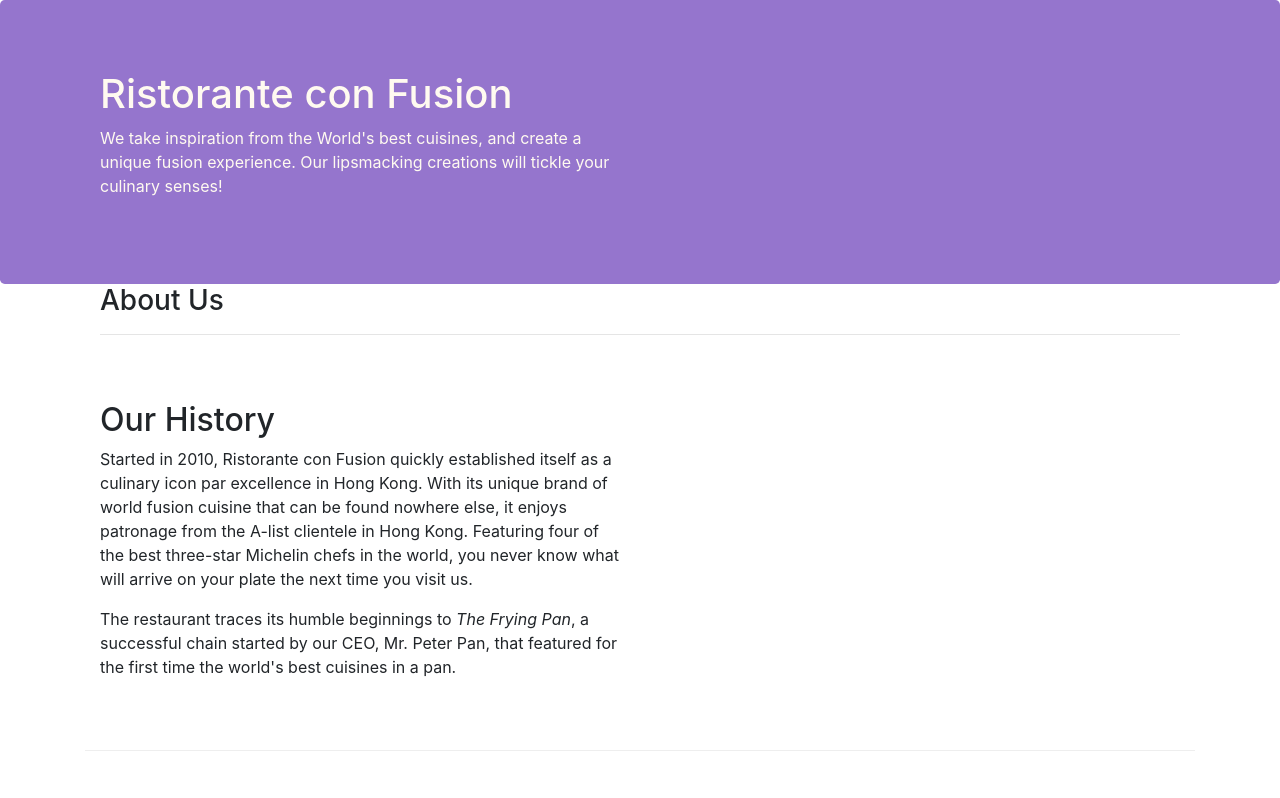
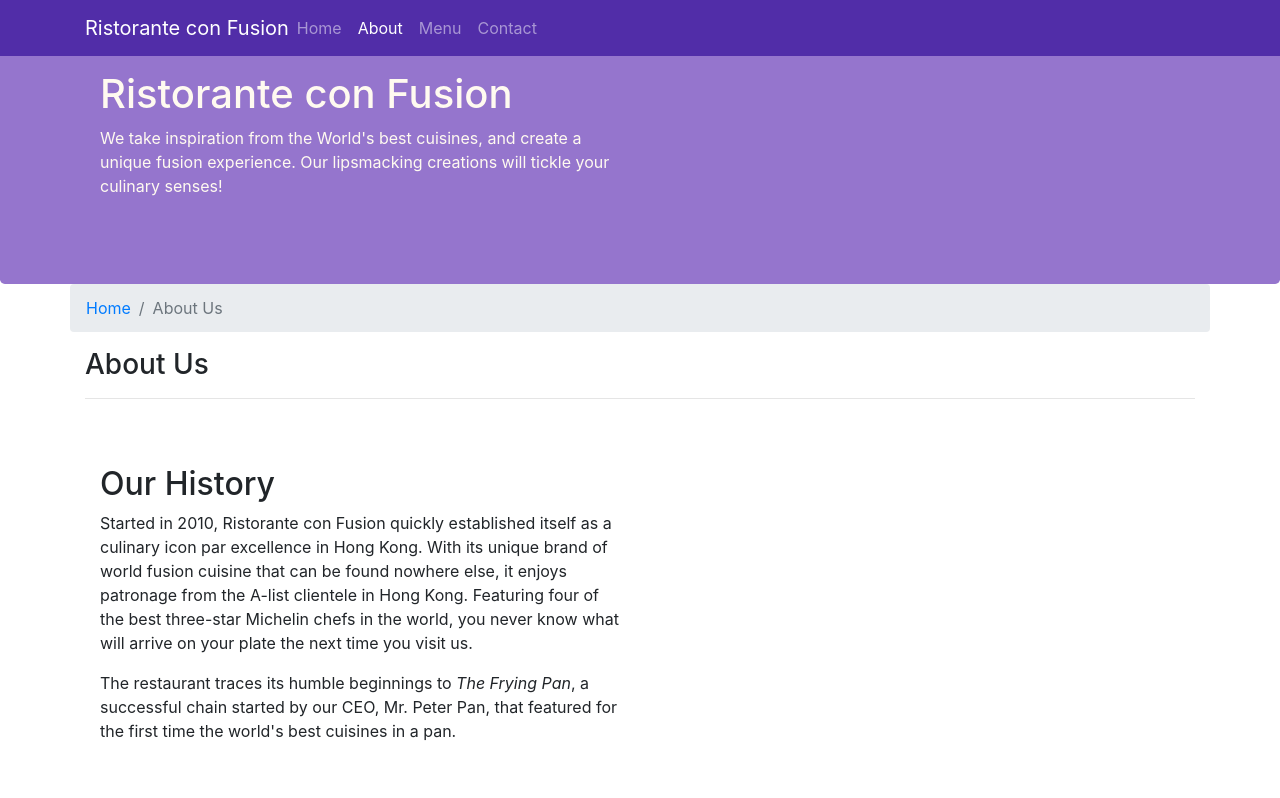
Before and after one commit to melbarth/melbarth.github.io, a website: page aboutus.html in a window 1280 px wide. Shown: the top 798 px of the page. Drawn offline with nearby package versions, Linux system fonts and the light colour scheme.

Commit message:
Navbar and Breadcrumbs

```diff
--- a/aboutus.html
+++ b/aboutus.html
@@ -14,13 +14,30 @@
 </head>
 
 <body>
+    <nav class="navbar navbar-dark navbar-expand-sm fixed-top">
+        <div class="container">
+            <button class="navbar-toggler" type="button" data-toggle="collapse" data-target="#NavBar">
+                <span class="navbar-toggler-icon"></span>
+            </button>
+            <a class="navbar-brand mr-auto" href="./index.html">Ristorante con Fusion</a>
+            <div class="collapse navbar-collapse" id="NavBar">
+                <ul class="navbar-nav mr-auto">
+                    <li class="nav-item"><a class="nav-link" href="./index.html">Home</a></li>
+                    <li class="nav-item active"><a class="nav-link" href="#">About</a></li>
+                    <li class="nav-item"><a class="nav-link" href="#">Menu</a></li>
+                    <li class="nav-item"><a class="nav-link" href="#">Contact</a></li>
+                </ul>
+            </div>
 
+        </div>
+    </nav>
     <header class="jumbotron">
         <div class="container">
             <div class="row row-header">
                 <div class="col-12 col-sm-6">
                     <h1>Ristorante con Fusion</h1>
-                    <p>We take inspiration from the World's best cuisines, and create a unique fusion experience. Our lipsmacking creations will tickle your culinary senses!</p>
+                    <p>We take inspiration from the World's best cuisines, and create a unique fusion experience. Our
+                        lipsmacking creations will tickle your culinary senses!</p>
                 </div>
                 <div class="col-12 col-sm">
                 </div>
@@ -29,7 +46,11 @@
     </header>
 
     <div class="container">
-        <div>
+        <div class="row">
+            <ol class="col-12 breadcrumb">
+                <li class="breadcrumb-item"><a href="./index.html">Home</a></li>
+                <li class="breadcrumb-item active">About Us</li>
+            </ol>
             <div class="col-12">
                 <h3>About Us</h3>
                 <hr>
@@ -39,8 +60,13 @@
         <div class="row row-content">
             <div class="col-sm-6">
                 <h2>Our History</h2>
-                <p>Started in 2010, Ristorante con Fusion quickly established itself as a culinary icon par excellence in Hong Kong. With its unique brand of world fusion cuisine that can be found nowhere else, it enjoys patronage from the A-list clientele in Hong Kong.  Featuring four of the best three-star Michelin chefs in the world, you never know what will arrive on your plate the next time you visit us.</p>
-                <p>The restaurant traces its humble beginnings to <em>The Frying Pan</em>, a successful chain started by our CEO, Mr. Peter Pan, that featured for the first time the world's best cuisines in a pan.</p>
+                <p>Started in 2010, Ristorante con Fusion quickly established itself as a culinary icon par excellence
+                    in Hong Kong. With its unique brand of world fusion cuisine that can be found nowhere else, it
+                    enjoys patronage from the A-list clientele in Hong Kong. Featuring four of the best three-star
+                    Michelin chefs in the world, you never know what will arrive on your plate the next time you visit
+                    us.</p>
+                <p>The restaurant traces its humble beginnings to <em>The Frying Pan</em>, a successful chain started
+                    by our CEO, Mr. Peter Pan, that featured for the first time the world's best cuisines in a pan.</p>
             </div>
             <div>
             </div>
@@ -50,13 +76,27 @@
             <div class="col-12">
                 <h2>Corporate Leadership</h2>
                 <h3>Peter Pan <small>Chief Epicurious Officer</small></h3>
-                <p class="d-none d-sm-block">Our CEO, Peter, credits his hardworking East Asian immigrant parents who undertook the arduous journey to the shores of America with the intention of giving their children the best future. His mother's wizardy in the kitchen whipping up the tastiest dishes with whatever is available inexpensively at the supermarket, was his first inspiration to create the fusion cuisines for which <em>The Frying Pan</em> became well known. He brings his zeal for fusion cuisines to this restaurant, pioneering cross-cultural culinary connections.</p>
+                <p class="d-none d-sm-block">Our CEO, Peter, credits his hardworking East Asian immigrant parents who
+                    undertook the arduous journey to the shores of America with the intention of giving their children
+                    the best future. His mother's wizardy in the kitchen whipping up the tastiest dishes with whatever
+                    is available inexpensively at the supermarket, was his first inspiration to create the fusion
+                    cuisines for which <em>The Frying Pan</em> became well known. He brings his zeal for fusion
+                    cuisines to this restaurant, pioneering cross-cultural culinary connections.</p>
                 <h3>Dhanasekaran Witherspoon <small>Chief Food Officer</small></h3>
-                <p class="d-none d-sm-block">Our CFO, Danny, as he is affectionately referred to by his colleagues, comes from a long established family tradition in farming and produce. His experiences growing up on a farm in the Australian outback gave him great appreciation for varieties of food sources. As he puts it in his own words, <em>Everything that runs, wins, and everything that stays, pays!</em></p>
+                <p class="d-none d-sm-block">Our CFO, Danny, as he is affectionately referred to by his colleagues,
+                    comes from a long established family tradition in farming and produce. His experiences growing up
+                    on a farm in the Australian outback gave him great appreciation for varieties of food sources. As
+                    he puts it in his own words, <em>Everything that runs, wins, and everything that stays, pays!</em></p>
                 <h3>Agumbe Tang <small>Chief Taste Officer</small></h3>
-                <p class="d-none d-sm-block">Blessed with the most discerning gustatory sense, Agumbe, our CTO, personally ensures that every dish that we serve meets his exacting tastes. Our chefs dread the tongue lashing that ensues if their dish does not meet his exacting standards. He lives by his motto, <em>You click only if you survive my lick.</em></p>
+                <p class="d-none d-sm-block">Blessed with the most discerning gustatory sense, Agumbe, our CTO,
+                    personally ensures that every dish that we serve meets his exacting tastes. Our chefs dread the
+                    tongue lashing that ensues if their dish does not meet his exacting standards. He lives by his
+                    motto, <em>You click only if you survive my lick.</em></p>
                 <h3>Alberto Somayya <small>Executive Chef</small></h3>
-                <p class="d-none d-sm-block">Award winning three-star Michelin chef with wide International experience having worked closely with whos-who in the culinary world, he specializes in creating mouthwatering Indo-Italian fusion experiences. He says, <em>Put together the cuisines from the two craziest cultures, and you get a winning hit! Amma Mia!</em></p>
+                <p class="d-none d-sm-block">Award winning three-star Michelin chef with wide International experience
+                    having worked closely with whos-who in the culinary world, he specializes in creating mouthwatering
+                    Indo-Italian fusion experiences. He says, <em>Put together the cuisines from the two craziest
+                        cultures, and you get a winning hit! Amma Mia!</em></p>
             </div>
         </div>
 
@@ -68,7 +108,7 @@
                 <div class="col-4 offset-1 col-sm-2">
                     <h5>Links</h5>
                     <ul class="list-unstyled">
-                        <li><a href="#">Home</a></li>
+                        <li><a href=".index.html">Home</a></li>
                         <li><a href="#">About</a></li>
                         <li><a href="#">Menu</a></li>
                         <li><a href="#">Contact</a></li>
@@ -103,7 +143,10 @@
             </div>
         </div>
     </footer>
-
+    <!-- jQuery first, then Popper.js, then Bootstrap JS. -->
+    <script src="node_modules/jquery/dist/jquery.slim.min.js"></script>
+    <script src="node_modules/popper.js/dist/umd/popper.min.js"></script>
+    <script src="node_modules/bootstrap/dist/js/bootstrap.min.js"></script>
 </body>
 
 </html>
--- a/css/styles.css
+++ b/css/styles.css
@@ -28,3 +28,12 @@
     margin: 0px;
     color: #0f0f0f;
 }
+
+.body {
+    padding: 50p 0px 0px 0px;
+    z-index: 0;
+}
+
+.navbar-dark {
+    background-color: #512DA8;
+}
```
Also changed, not shown: index.html (+30 -7 lines). Lines whose indentation alone changed are shown as unchanged.
